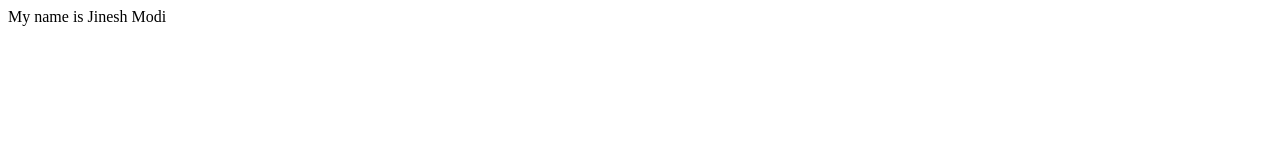
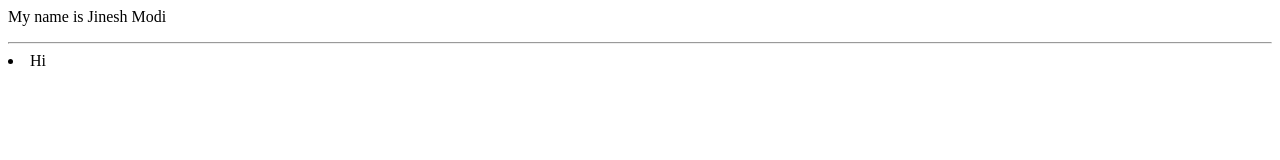
Before and after one commit to PranamyaBannore/Ass1Dev, a plain HTML site: page index.html in a window 1280 px wide. Drawn offline with Linux system fonts and the light colour scheme.

Commit message:
Update index.html

```diff
--- a/index.html
+++ b/index.html
@@ -1 +1,3 @@
 <p> My name is Jinesh Modi </p>
+<hr>
+<li>Hi</li>
```
